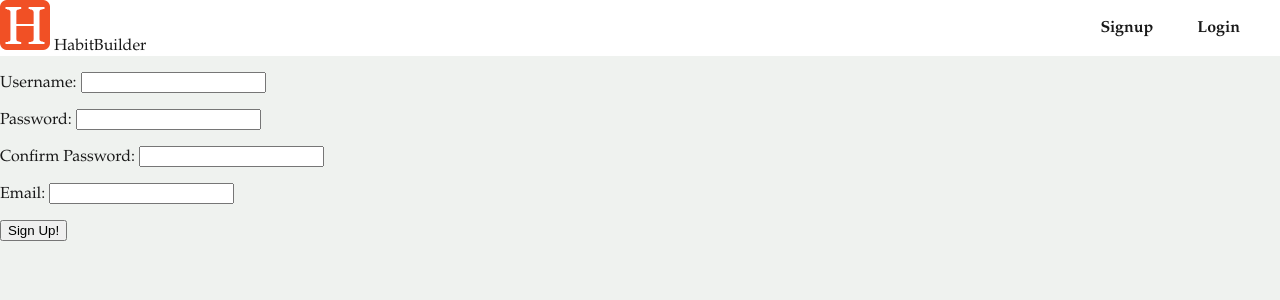
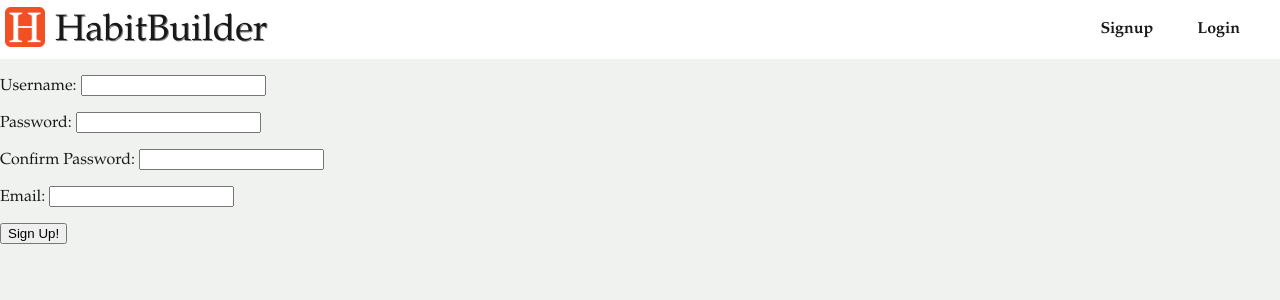
Before and after one commit to briandkim93/HabitBuilder, a Django app: page / in a window 1280 px wide. Shown: the top 300 px of the page. Run offline with Django 3.2, Linux system fonts and the light colour scheme.

Commit message:
Fix selector names

```diff
--- a/habit_builder/static/css/root.css
+++ b/habit_builder/static/css/root.css
@@ -10,19 +10,19 @@ html, body {
   background-color: #ffffff;
 }
 
-.header {
+.nav-header {
   display: flex;
   align-items: center;
   width: 100%;
   justify-content: center;
 }
 
-.logo {
+.nav-logo {
   width: 40px;
   padding: 0px 5px;
 }
 
-.title {
+.nav-title {
   font-size: 2.3rem;
   padding: 10px 5px 5px;
   text-shadow: 1px 1px #888988;
@@ -61,7 +61,7 @@ html, body {
     align-items: center;
   }
 
-  .header {
+  .nav-header {
     justify-content: left;
   }
 
```
